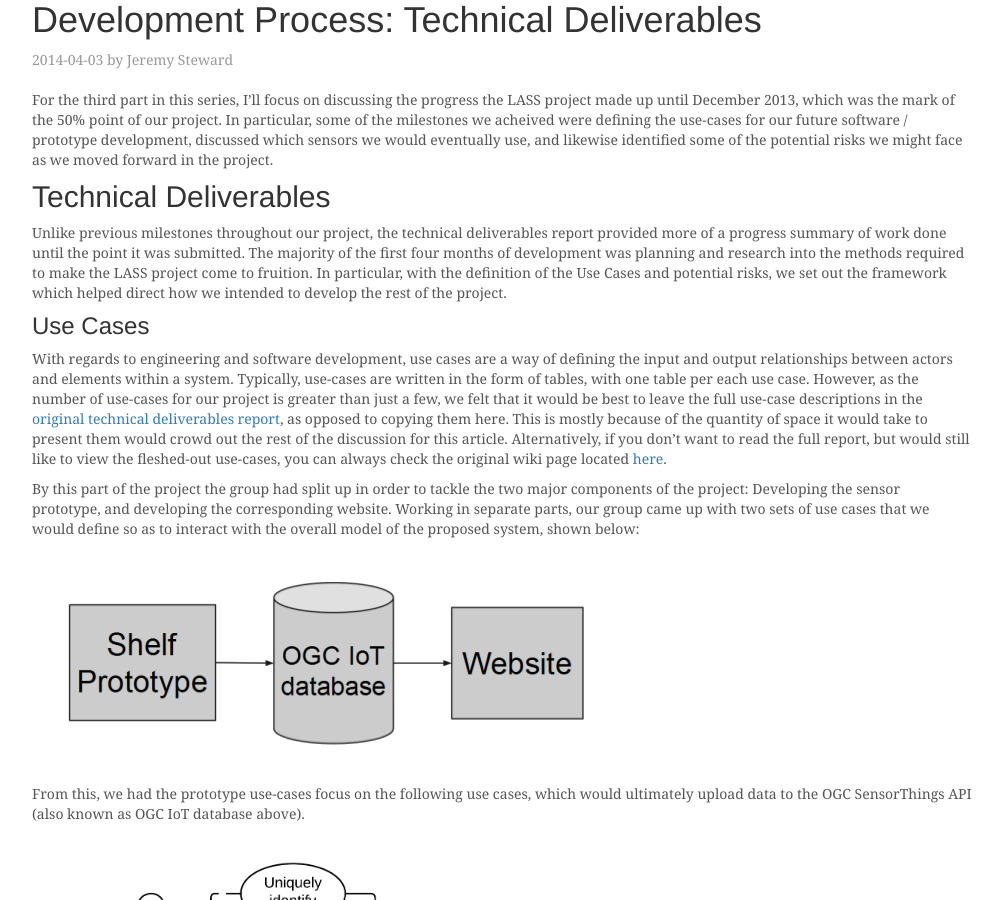
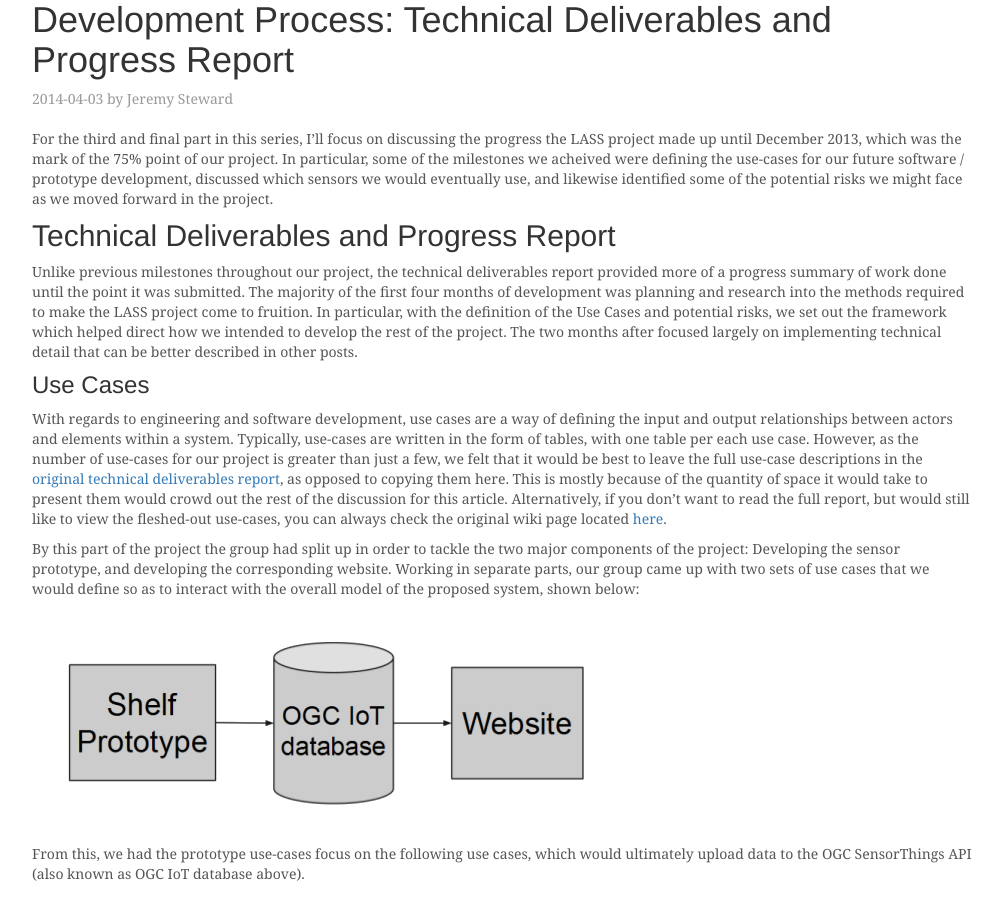
Before and after one commit to ThatGeoGuy/ENGO500, a Jekyll site: the page built from _posts/2014-04-03-development-process-technical-deliverables-progress-report.markdown, in a window 1280 px wide and 900 px high. Shown: the whole window, without its empty margins (138-1140 px from the left). Built offline with Jekyll 4.4.1, drawn with Linux system fonts in a browser that asks for light colours; nearby versions of some CDN libraries; some of the changed text lies outside the part shown.

Commit message:
added progress report stuff to technical deliverables

```diff
--- a/_posts/2014-04-03-development-process-technical-deliverables.markdown
+++ b/_posts/2014-04-03-development-process-technical-deliverables-progress-report.markdown
@@ -4,17 +4,17 @@
 title: Development Process - Technical Deliverables
 author: Jeremy Steward
 
-excerpt: For the third part in this series, I'll focus on discussing the progress the LASS project made up until December 2013, which was the mark of the 50% point of our project. In particular, some of the milestones we acheived were defining the use-cases for our future software / prototype development, discussed which sensors we would eventually use, and likewise identified some of the potential risks we might face as we moved forward in the project.
+excerpt: For the third and final part in this series, I'll focus on discussing the progress the LASS project made up until December 2013, which was the mark of the 75% point of our project. In particular, some of the milestones we acheived were defining the use-cases for our future software / prototype development, discussed which sensors we would eventually use, and likewise identified some of the potential risks we might face as we moved forward in the project.
 
 ---
-# Development Process: Technical Deliverables
+# Development Process: Technical Deliverables and Progress Report
 <p class='blog-post-meta'>{{ page.date | date: "%Y-%m-%d" }} by {{ page.author }}</p>
 
-For the third part in this series, I'll focus on discussing the progress the LASS project made up until December 2013, which was the mark of the 50% point of our project. In particular, some of the milestones we acheived were defining the use-cases for our future software / prototype development, discussed which sensors we would eventually use, and likewise identified some of the potential risks we might face as we moved forward in the project.
+For the third and final part in this series, I'll focus on discussing the progress the LASS project made up until December 2013, which was the mark of the 75% point of our project. In particular, some of the milestones we acheived were defining the use-cases for our future software / prototype development, discussed which sensors we would eventually use, and likewise identified some of the potential risks we might face as we moved forward in the project.
 
-## Technical Deliverables
+## Technical Deliverables and Progress Report
 
-Unlike previous milestones throughout our project, the technical deliverables report provided more of a progress summary of work done until the point it was submitted. The majority of the first four months of development was planning and research into the methods required to make the LASS project come to fruition. In particular, with the definition of the Use Cases and potential risks, we set out the framework which helped direct how we intended to develop the rest of the project.
+Unlike previous milestones throughout our project, the technical deliverables report provided more of a progress summary of work done until the point it was submitted. The majority of the first four months of development was planning and research into the methods required to make the LASS project come to fruition. In particular, with the definition of the Use Cases and potential risks, we set out the framework which helped direct how we intended to develop the rest of the project. The two months after focused largely on implementing technical detail that can be better described in other posts.
 
 ### Use Cases
 
@@ -65,13 +65,14 @@
 1. We were concerned that we would not be able to acquire our sensors in time, as we had believed that shipping times might pose a liability. Of course, this would not necessarily impede the progress of the website development, but could pose issues for finishing hte prototype development.
 2. We felt that there was a chance that we might have ran the risk of developing the two sides of the project orthogonally to one another if we did not have strict adherence to the use cases. Fortunately our use-cases were well thought out at the time of writing, so we eventually found this to not be as big of an issue as we might have originally anticipated.
 3. While we did do some cost analysis regarding the sensors, we didn't do an extensive study into what the typical cost might be for the end-product we wished to develop. Naturally, the cost of the sensors, while cheap, grows as more sensors are needed. However, we never identified the full cost per unit at that point in time, and ran the risk of having a project that others wouldn't try to use or develop off of if the cost of development caused a significant barrier to entry.
+4. The group had concerns that when the sensors did ship, they might not function as expected, or they might be too sensitive to changes in the environment. For this reason, we felt that a certain amount of time would be required in order to properly calibrate these sensors properly.
+5. Implementing the user system as described in the use case proved to be challenging, so we did potentially risk not having a fully fleshed out user system as described above. In the end, we found that adding user-tiers (regular user vs. system configurator) was too challenging and did not really add a significant return for the investment. Put plainly, even if we had different levels for users, the overall functionality of the project as a whole would not change. Additionally, as one of the objectives of our project was to help provide an example to help proliferate the OGC SensorThings API, the loss incurred by not implementing such a system would not significantly affect the outcome of this goal.
+6. One of the most significant problems that we could rarely test was transferring large amounts of data to and from the SensorThings API server. When we initially started using the test server provided for us, we found that it reset itself quite frequently, which prevented us from being able to scale the project up to many sensors and observations. In the end, some specific limitations of the server were discovered, namely that it doesn't properly return `last-modified` fields in the HTTP headers, which created a huge inefficiency everytime we tried to download and test data (since we couldn't properly obtain HTTP 304 response codes). There were some other minor issues, but those will be the focus of another post. After identifying these issues and bringing them up with our supervisor, we managed to mitigate the largest challenges and still ship a working prototype of the entire system.
 
-As always, feel free to read the full report on [Github](https://github.com/ThatGeoGuy/ENGO500/raw/master/Reports/Tech_Deliverables/GIS%26LT2_TechDeliverables_2013-12-06.pdf). The next post will give a summary of our development progress when we reached the 75% point in the project, so please look forward to that when it comes.
+As always, feel free to read the full report(s) on Github[1](https://github.com/ThatGeoGuy/ENGO500/raw/master/Reports/Tech_Deliverables/GIS%26LT2_TechDeliverables_2013-12-06.pdf)[2](https://github.com/ThatGeoGuy/ENGO500/raw/master/Reports/Progress_Report/GIS%26LT2_ProgressReport_2014-02-14.pdf). The next post will give a summary of our development progress when we reached the 75% point in the project, so please look forward to that when it comes.
 
 - - -
 
 **Previous Post:** [Development Process: Literature Review]({{ site.baseurl }}/2014/04/02/development-process-literature-review/)
 
-**Next Post:** Coming Soon
-
 - - -
```
